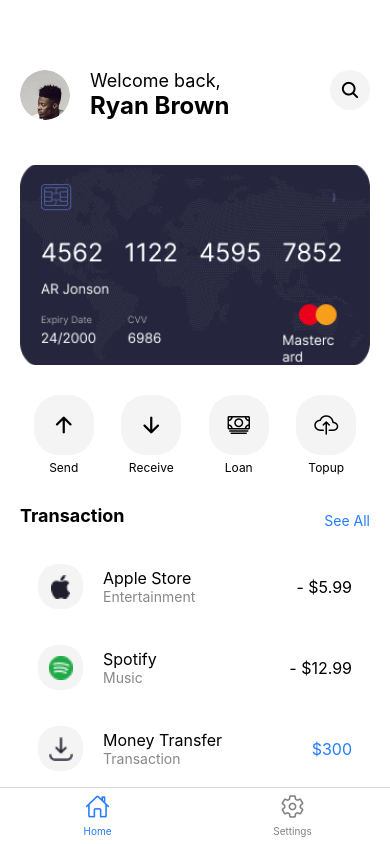
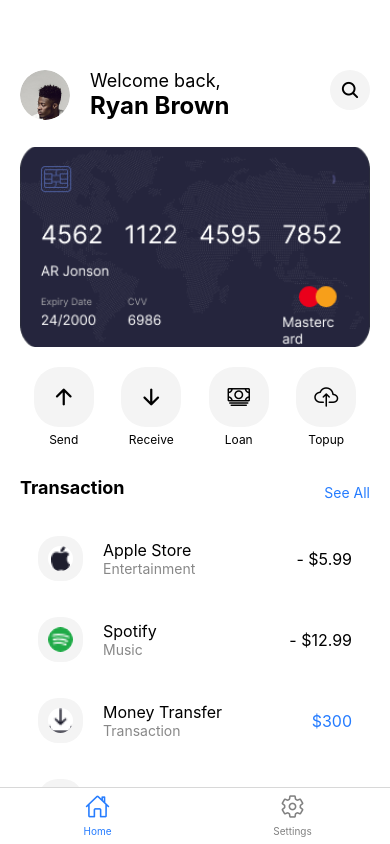
Before and after one commit to blip-cmd/rn-assignment5-11357610, a React Native app in the folder Wallet/: screen /Home in a window 390 px wide. Built offline with nearby package versions, Linux system fonts and the light colour scheme.

Commit message:
HomeSceen Style Update

```diff
--- a/Wallet/src/HomeScreen.js
+++ b/Wallet/src/HomeScreen.js
@@ -134,8 +134,8 @@ const styles = StyleSheet.create({
     borderRadius: 25,
   },
   card: {
-    marginBottom: 30,
-    marginTop: 25,
+    marginBottom: 20,
+    marginTop: 7,
   },
   cardImage: {
     width: 'auto',
@@ -162,20 +162,27 @@ const styles = StyleSheet.create({
   transactionSeeAll: {
     color: '#257CFF',
   },
-  transactionActivity: {
-    flexDirection: 'row',
-    alignItems: 'center',
+  transactionActivity: { //Unable to fill up the row space
+    flexDirection: "row",
+    alignItems: "center",
+    borderRadius: 0,
+    padding: 0,
+    marginLeft: 0,
+    flex: 1,
   },
   transactionIconContainer: {
     height: 45,
-    width: 45,
+    width:45,
     borderRadius: 20,
     justifyContent: 'center',
     alignItems: 'center',
   },
   transactionIcon: {
-    height: 24,
-    width: 24,
+    height: 25,
+    width: 25,
+    backgroundColor: "#fff",
+    borderRadius: 20,
+
   },
   transactionDetails: {
     marginLeft: 20,
```
